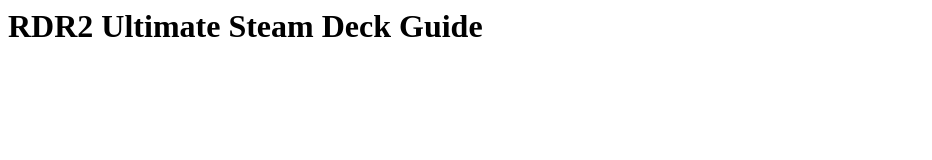
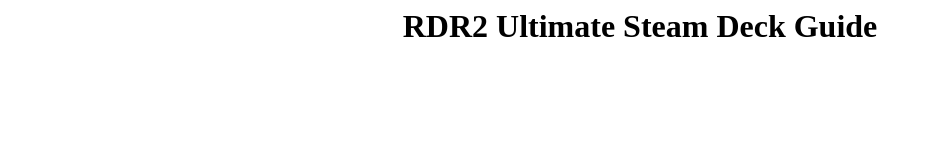
Before and after one commit to smileyman978/RDR2-Steam-Deck-Ultimate-Guide, a plain HTML site: page index.html in a window 1280 px wide. Shown: the whole page, without its empty margins (0-932 px from the left). Drawn offline with Linux system fonts and the light colour scheme.

Commit message:
Update index.html

```diff
--- a/index.html
+++ b/index.html
@@ -1,3 +1,4 @@
 <html>
   <title> RDR2 Ultimate Steam Deck Guide </title>
-  <h1> RDR2 Ultimate Steam Deck Guide </h1>
+  <center>
+    <h1> RDR2 Ultimate Steam Deck Guide </h1> </center>
```
